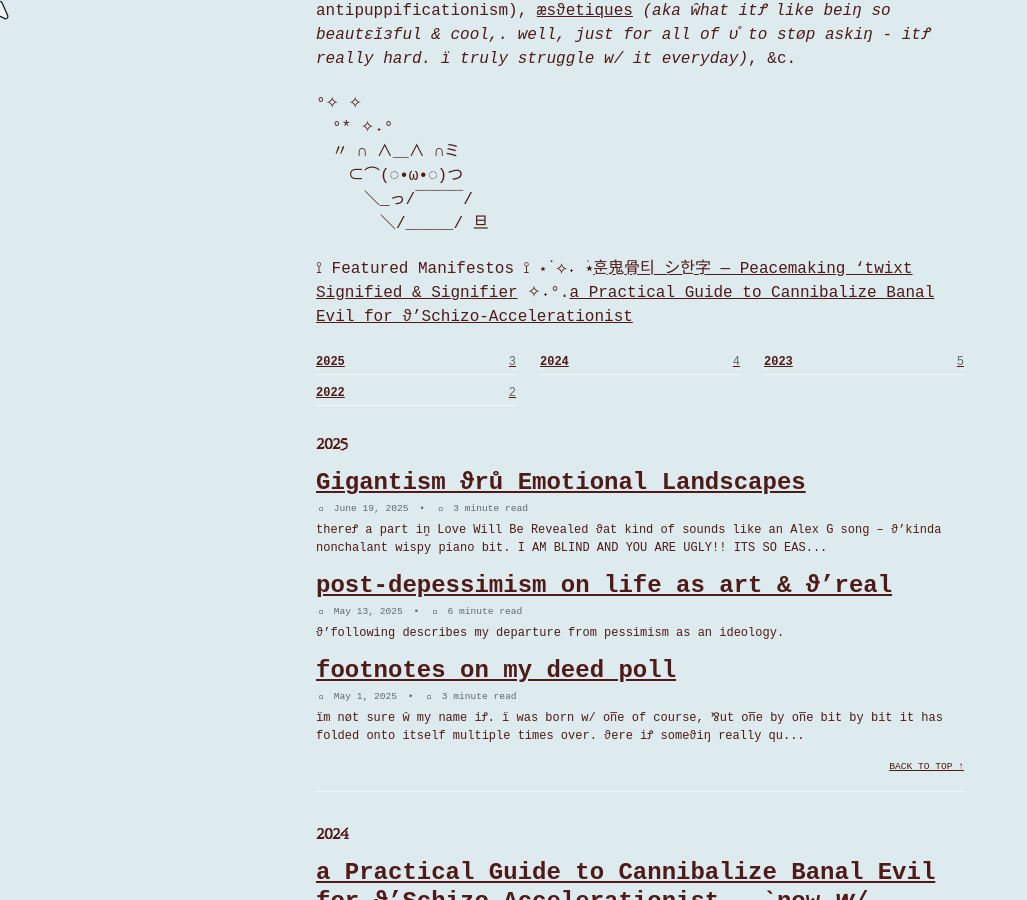
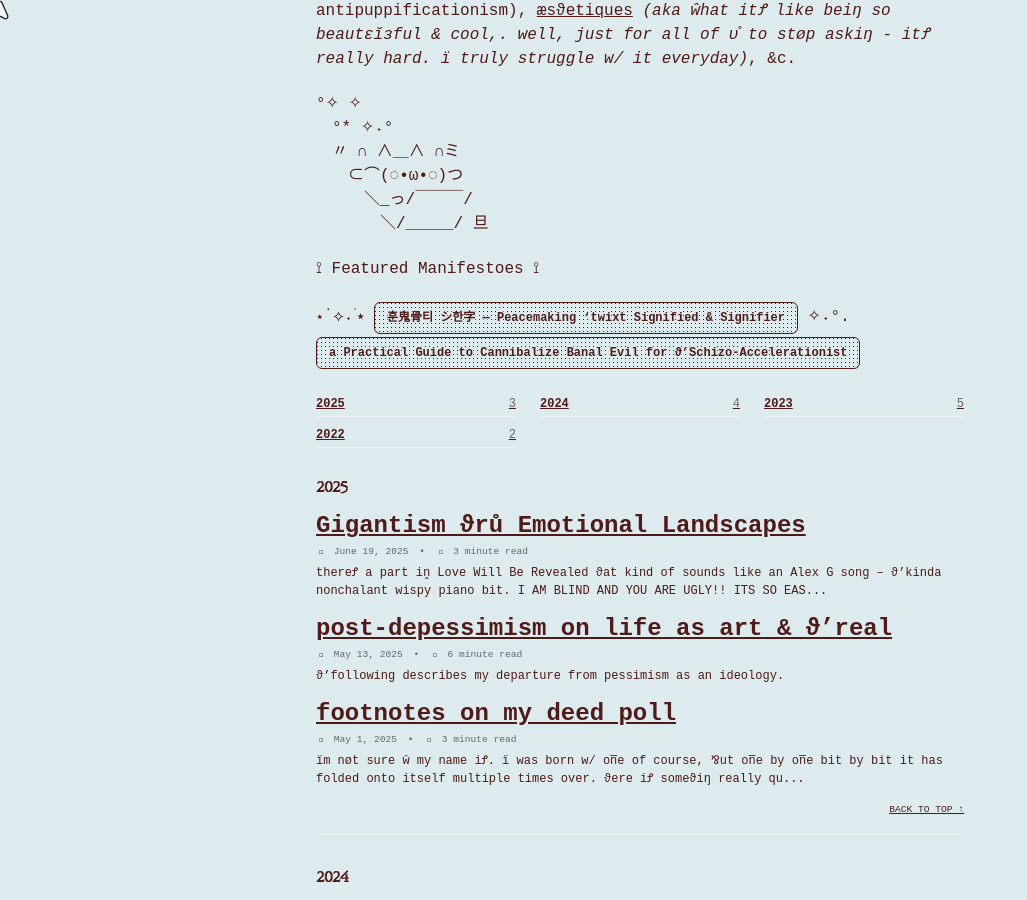
Before and after one commit to cryotato/cryotato.github.io, a Jekyll site: the page built from _pages/blog.md, in a window 1280 px wide and 900 px high, scrolled down 330 px. Shown: the whole window, without its empty margins (0-1027 px from the left). Built offline with Jekyll 4.4.1, drawn with Linux system fonts in a browser that asks for light colours; cached includes are drawn as plain includes; some web fonts are replaced.

Commit message:
Update blog.md

```diff
--- a/_pages/blog.md
+++ b/_pages/blog.md
@@ -14,6 +14,7 @@ Iṋ a cꙩsmꙩs where blogs have a say o͡ver an epic algorithmic deaϑconsci
 　　　＼_っ/￣￣￣/<br>
 　　　　＼/＿＿＿/  旦<br>
 
- ⟟ Featured Manifestos ⟟
-⋆˙⟡˖ ࣪⭑[훈鬼骨티 シ한字 — Peacemaking ‘twixt Signified & Signifier](https://cryotato.github.io/pictophenomes/)
-✧˖°.[a Practical Guide to Cannibalize Banal Evil for ϑ’Schizo-Accelerationist](https://cryotato.github.io/on-crueltisquadesqueia/)
+ ⟟ Featured Manifestoes ⟟
+
+⋆˙⟡˖ ࣪⭑ <a href="https://cryotato.github.io/pictophenomes/" class="btn">훈鬼骨티 シ한字 — Peacemaking ‘twixt Signified & Signifier</a>
+✧˖°.<a href="https://cryotato.github.io/on-crueltisquadesqueia/" class="btn">a Practical Guide to Cannibalize Banal Evil for ϑ’Schizo-Accelerationist</a>
```
